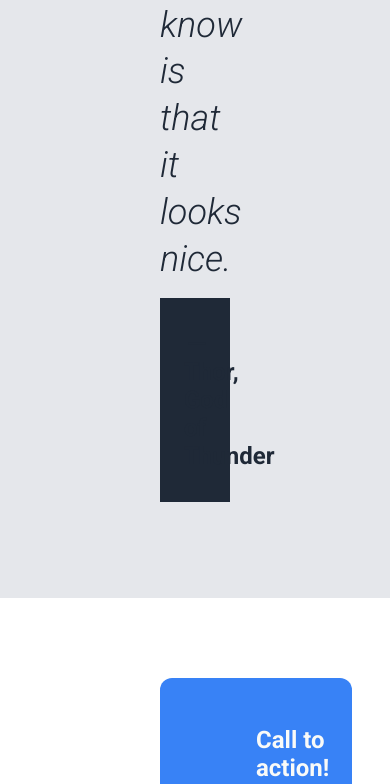
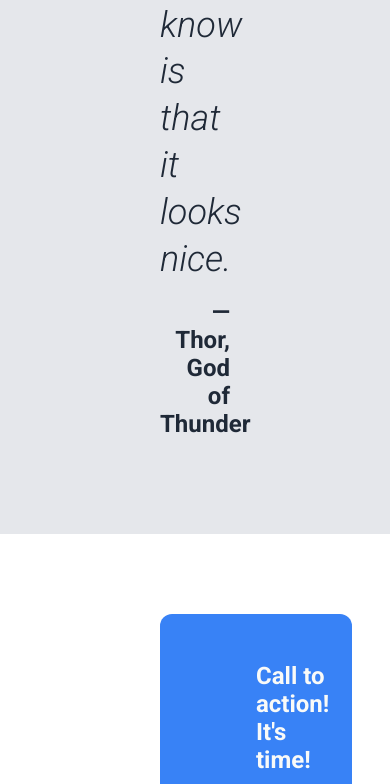
Before and after one commit to gmceachran/Odin-Project_foundations_course, a website: page landing-page/index.html in a window 390 px wide. Shown: the part 3688-4472 px from the top of the page. Drawn offline with Linux system fonts and the light colour scheme.

Commit message:
refactor(landing-page): enhance CSS for layout clarity and responsiveness
Updated styles for the quote section to ensure full-bleed display and adjusted margins for blockquotes. Clarified comments in the CSS for better understanding of layout structure, particularly for the footer and shared content width.

```diff
--- a/landing-page/styles.css
+++ b/landing-page/styles.css
@@ -21,10 +21,10 @@ main {
   flex: 1;
 }
 
-/* Shared content width */
+/* Shared content width (quote section is full-bleed; see .quote-container) */
 .dark-top .hero,
 header,
-main > section {
+main > section:not(.quote-container) {
   max-width: 1200px;
   margin-left: auto;
   margin-right: auto;
@@ -166,15 +166,19 @@ nav ul {
   color: #4b5563;
 }
 
-/* Quote */
+/* Quote — full-bleed gray; blockquote uses same box model as other sections (1200px incl. side padding) */
 .quote-container {
+  width: 100%;
   background-color: #e5e7eb;
   padding-top: 96px;
   padding-bottom: 96px;
 }
 
 .quote-container blockquote {
-  margin: 0;
+  max-width: 1200px;
+  margin: 0 auto;
+  padding-left: 160px;
+  padding-right: 160px;
 }
 
 .quote {
@@ -244,8 +248,8 @@ nav ul {
   cursor: pointer;
 }
 
-/* Footer */
-footer {
+/* Site footer only — blockquotes may use <footer> for attribution; must not match this rule */
+body > footer {
   margin-top: auto;
   padding: 32px 24px;
   text-align: center;
```
